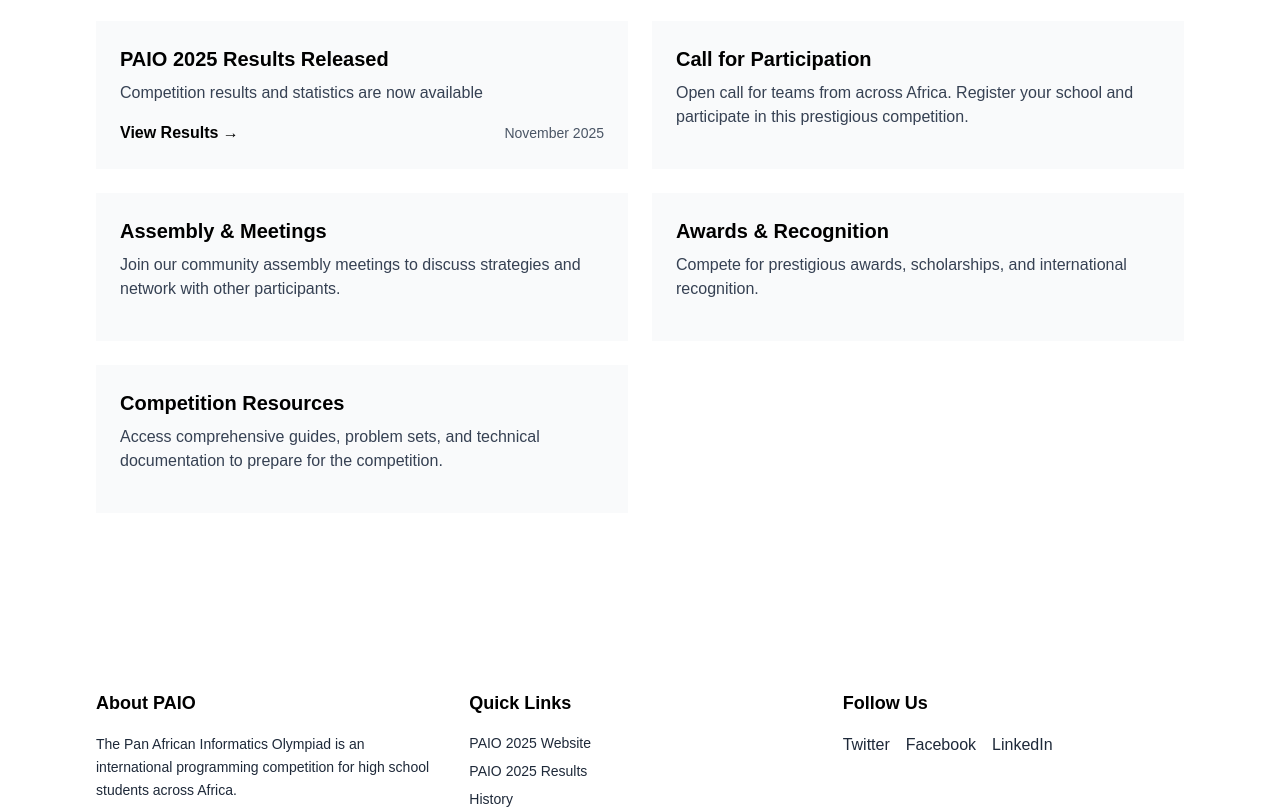
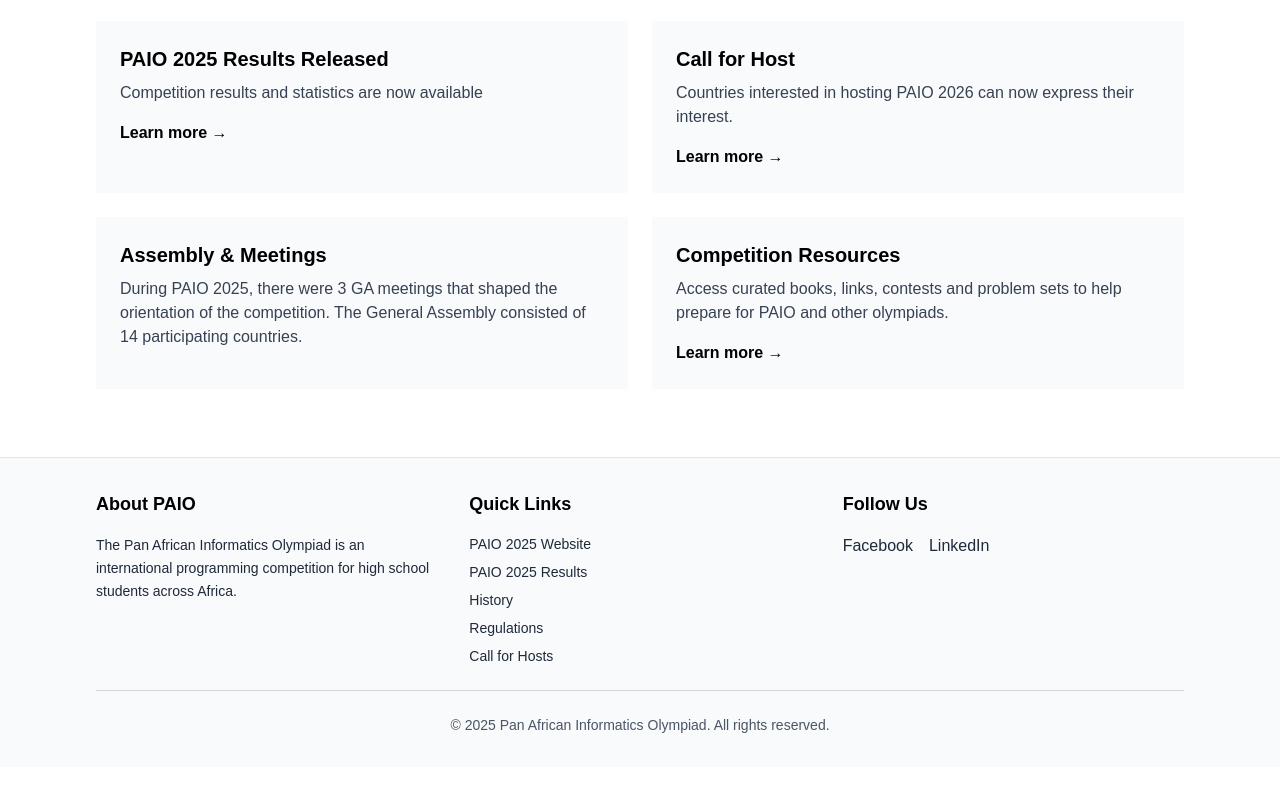
Before and after one commit to panafricanio/paio-general, a Next.js app: page / in a window 1280 px wide. Shown: the part 800-1609 px from the top of the page. After the commit the page ends 1567 px from the top, so only its background shows below. Built offline with nearby package versions, Linux system fonts and the light colour scheme.

Commit message:
Update home page

```diff
--- a/src/components/Footer.tsx
+++ b/src/components/Footer.tsx
@@ -2,9 +2,9 @@ import Link from 'next/link';
 
 export default function Footer() {
   return (
-    <footer className="bg-white mt-16">
-      <div className="max-w-6xl mx-auto px-4 sm:px-6 lg:px-8 py-12">
-        <div className="grid grid-cols-1 md:grid-cols-3 gap-8 mb-8">
+    <footer className="bg-gray-50 border-t border-gray-200 mt-1">
+      <div className="max-w-6xl mx-auto px-4 sm:px-6 lg:px-8 py-8">
+        <div className="grid grid-cols-1 md:grid-cols-3 gap-8 mb-6">
           {/* About Section */}
           <div>
             <h3 className="text-black font-bold text-lg mb-4">About PAIO</h3>
@@ -29,14 +29,14 @@ export default function Footer() {
           <div>
             <h3 className="text-black font-bold text-lg mb-4">Follow Us</h3>
             <div className="flex gap-4">
-              <a href="#" className="text-gray-800 hover:text-black transition">Twitter</a>
-              <a href="#" className="text-gray-800 hover:text-black transition">Facebook</a>
-              <a href="#" className="text-gray-800 hover:text-black transition">LinkedIn</a>
+              {/* <a href="#" className="text-gray-800 hover:text-black transition">X</a> */}
+              <a href="#" target='_blank' className="text-gray-800 hover:text-black transition">Facebook</a>
+              <a href="https://www.linkedin.com/company/pan-african-informatics-olympiad/about" target='_blank' className="text-gray-800 hover:text-black transition">LinkedIn</a>
             </div>
           </div>
         </div>
 
-        <div className="border-t border-gray-800 pt-8 text-center text-sm text-gray-800">
+        <div className="border-t border-gray-300 pt-6 text-center text-sm text-gray-600">
           <p>&copy; 2025 Pan African Informatics Olympiad. All rights reserved.</p>
         </div>
       </div>
--- a/src/components/Updates.tsx
+++ b/src/components/Updates.tsx
@@ -5,23 +5,21 @@ export default function Updates() {
       title: 'PAIO 2025 Results Released',
       description: 'Competition results and statistics are now available',
       link: 'https://www.panafricanio.com/results',
-      date: 'November 2025'
+      // date: 'September 15, 2025'
     },
     {
-      title: 'Call for Participation',
-      description: 'Open call for teams from across Africa. Register your school and participate in this prestigious competition.'
+      title: 'Call for Host',
+      link: '/calls/hosts',
+      description: 'Countries interested in hosting PAIO 2026 can now express their interest.'
     },
     {
       title: 'Assembly & Meetings',
-      description: 'Join our community assembly meetings to discuss strategies and network with other participants.'
-    },
-    {
-      title: 'Awards & Recognition',
-      description: 'Compete for prestigious awards, scholarships, and international recognition.'
+      description: 'During PAIO 2025, there were 3 GA meetings that shaped the orientation of the competition. The General Assembly consisted of 14 participating countries.'
     },
     {
       title: 'Competition Resources',
-      description: 'Access comprehensive guides, problem sets, and technical documentation to prepare for the competition.'
+      link: 'https://www.panafricanio.com/resources',
+      description: 'Access curated books, links, contests and problem sets to help prepare for PAIO and other olympiads.'
     }
   ];
 
@@ -42,9 +40,10 @@ export default function Updates() {
                     rel="noopener noreferrer"
                     className="text-black font-semibold hover:text-gray-600"
                   >
-                    View Results →
+                    Learn more →
                   </a>
-                  <span className="text-gray-600 text-sm">{update.date}</span>
+                  {/* {update.date && <span className="text-gray-600 text-sm">{update.date}</span>} */}
+
                 </div>
               )}
             </div>
```
